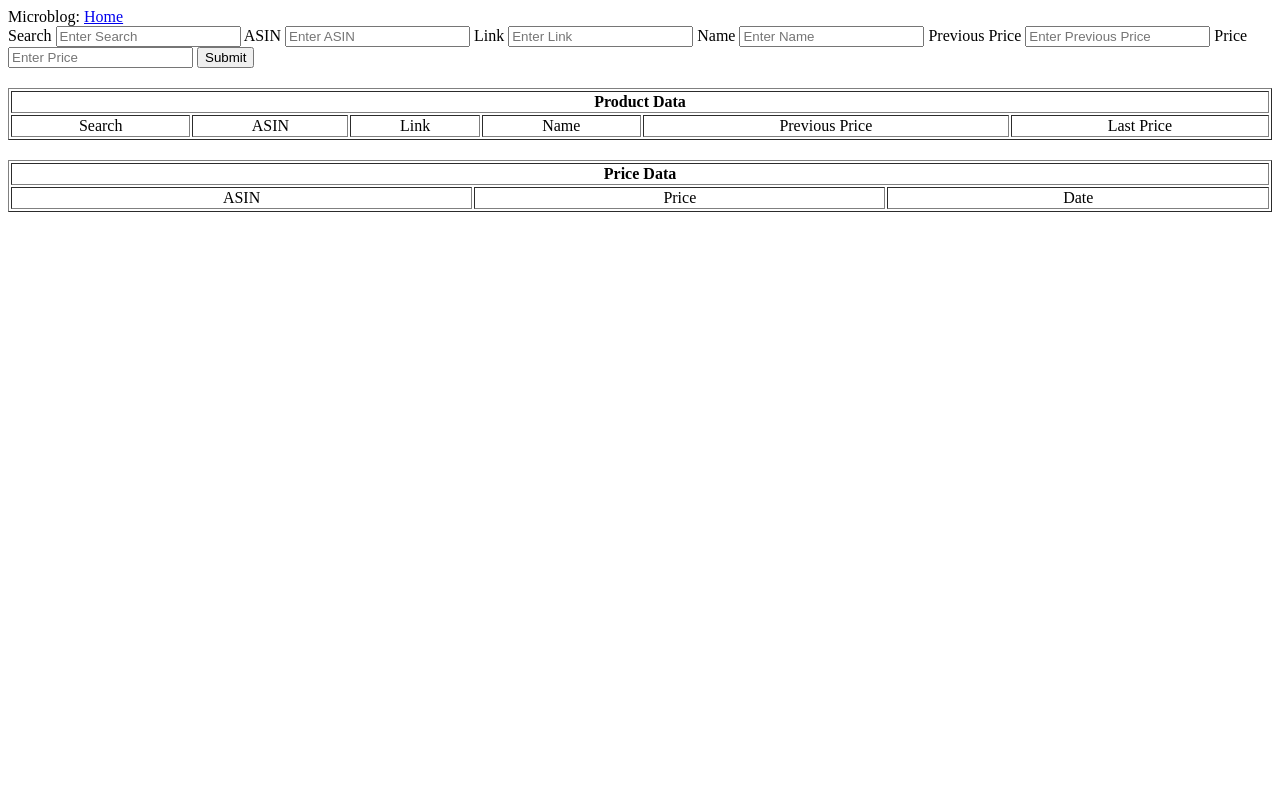
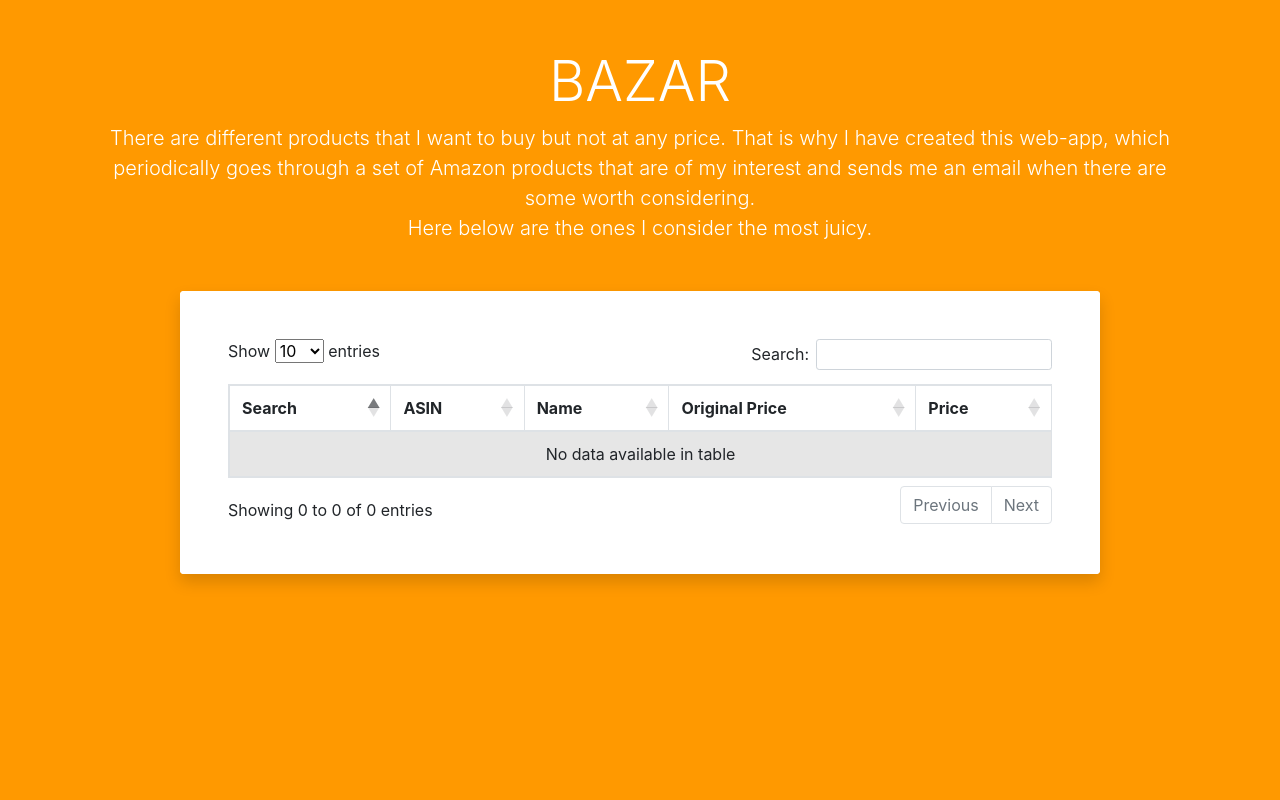
Before and after one commit to polmarin/Bazar, a Flask app: page /index in a window 1280 px wide. Run offline with Flask 2, Linux system fonts and the light colour scheme; data that the repository does not hold is empty; parts of the project's set-up code (start-up, migrations or seed data) failed here and were passed over; some libraries are stand-ins or nearby versions.

Commit message:
Several styling changes

```diff
--- a/app/templates/base.html
+++ b/app/templates/base.html
@@ -2,19 +2,19 @@
 
 <head>
     {% if title %}
-    <title>{{ title }} - microblog</title>
+    <title>{{ title }} - Bazar</title>
     {% else %}
-    <title>microblog</title>
+    <title>Bazar</title>
     {% endif %}
 </head>
 
 <body>
+    <!--
     <div>
-        Microblog:
+        Bazar:
         <a href="{{ url_for('index') }}">Home</a>
-        <!--
-        <a href="{{ url_for('search') }}">Search</a>-->
-    </div>
+        <a href="{{ url_for('search') }}">Search</a>
+    </div>-->
     {% block content %}{% endblock %}
 </body>
 
--- a/app/templates/index.html
+++ b/app/templates/index.html
@@ -1,72 +1,87 @@
 {% extends "base.html" %}
 
 {% block content %}
-<form class="form-inline" action="" method="POST">
-    <label>Search</label>
-    <input type="text" id="search" placeholder="Enter Search" name="search">
-    <label>ASIN</label>
-    <input type="text" id="asin" placeholder="Enter ASIN" name="asin">
-    <label>Link</label>
-    <input type="text" id="link" placeholder="Enter Link" name="link">
-    <label>Name</label>
-    <input type="text" id="name" placeholder="Enter Name" name="name">
-    <label>Previous Price</label>
-    <input type="text" id="prev_price" placeholder="Enter Previous Price" name="prev_price">
-    <label>Price</label>
-    <input type="text" id="price" placeholder="Enter Price" name="price">
-    <button type="submit">Submit</button>
-</form>
+<link rel="stylesheet" href="https://cdnjs.cloudflare.com/ajax/libs/twitter-bootstrap/4.3.1/css/bootstrap.min.css">
+<link rel="stylesheet" href="https://stackpath.bootstrapcdn.com/font-awesome/4.7.0/css/font-awesome.min.css">
+<link rel="stylesheet" href="https://cdn.datatables.net/1.10.19/css/dataTables.bootstrap4.min.css">
+<style>
+    /*
+*
+* ==========================================
+* FOR DEMO PURPOSES
+* ==========================================
+*
+*/
 
+body {
+  min-height: 100vh;
+  max-width: 100vw;
+  background-color: #FF9900;
+}
+a{
+    color:black;
+}
+a:hover{
+    color: #FF9900;
+    text-transform:none;
+    text-decoration: none;
+}
+</style>
 
-<!-- The table where all the data from the DB will be appeared -->
-
-<table class="data" border="1" style="width: 100%; margin-top: 20px; text-align: center;">
+<div class="container py-5">
+    <header class="text-center text-white">
+        <h1 class="display-4">BAZAR</h1>
+        <p class="lead mb-0">
+            There are different products that I want to buy but not at any price. That is why I have created this web-app, which periodically
+            goes through a set of Amazon products that are of my interest and sends me an email when there are some worth considering.<br>
+            Here below are the ones I consider the most juicy.
+        </p>
+    </header>
+    <div class="row py-5">
+        <div class="col-lg-10 mx-auto">
+            <div class="card rounded shadow border-0">
+                <div class="card-body p-5 bg-white rounded">
+                    <div class="table-responsive">
+                        <table id="example" style="width:100%" class="table table-striped table-bordered">
+                            <thead>
                                 <tr>
-        <th colspan="6">Product Data</th>
+                                    <th>Search</th>
+                                    <th>ASIN</th>
+                                    <th>Name</th>
+                                    <th>Original Price</th>
+                                    <th>Price</th>
                                 </tr>
-    <tr>
-        <td>Search</td>
-        <td>ASIN</td>
-        <td>Link</td>
-        <td>Name</td>
-        <td>Previous Price</td>
-        <td>Last Price</td>
-    </tr>
-
-    <!-- The user_data is a variable containing all the user data from the DB. -->
-
+                            </thead>
+                            <tbody>
                                 {% for product in product_data %}
                                 <tr>
                                     <td>{{product.search}}</td>
                                     <td>{{product.asin}}</td>
-        <td>{{product.link}}</td>
-        <td>{{product.name}}</td>
-        <td>{{product.prev_price}}</td>
-        <td>{{product.last_price}}</td>
+                                    <td><a href="{{product.link}}">{{product.name}}</a></td>
+                                    <td>{{product.prev_price}}€</td>
+                                    <td>{{product.last_price}}€</td>
                                 </tr>
                                 {% endfor %}
+                            </tbody>
+                        </table>
+                    </div>
+                </div>
+            </div>
+        </div>
+    </div>
+</div>
 
-</table>
+<script src="https://code.jquery.com/jquery-3.3.1.slim.min.js"
+    integrity="sha256-9/aliU8dGd2tb6OSsuzixeV4y/faTqgFtohetphbbj0=" crossorigin="anonymous"></script>
+<script src="https://cdnjs.cloudflare.com/ajax/libs/twitter-bootstrap/4.3.1/js/bootstrap.bundle.min.js"></script>
+<script src="https://cdn.datatables.net/1.10.19/js/jquery.dataTables.min.js"></script>
+<script src="https://cdn.datatables.net/1.10.19/js/dataTables.bootstrap4.min.js"></script>
+<script>
+    $(function () {
+        $(document).ready(function () {
+            $('#example').DataTable();
+        });
+    });
+</script>
 
-<table class="data" border="1" style="width: 100%; margin-top: 20px; text-align: center;">
-    <tr>
-        <th colspan="6">Price Data</th>
-    </tr>
-    <tr>
-        <td>ASIN</td>
-        <td>Price</td>
-        <td>Date</td>
-    </tr>
-
-    <!-- The user_data is a variable containing all the user data from the DB. -->
-
-    {% for price in price_data %}
-    <tr>
-        <td>{{price.asin}}</td>
-        <td>{{price.price}}</td>
-        <td>{{price.date}}</td>
-    </tr>
-    {% endfor %}
-
-</table>
 {% endblock %}
--- a/app/utils/functions.py
+++ b/app/utils/functions.py
@@ -190,7 +190,7 @@ def send_multiple_products_mail(interesting, mail = "12polmarin12@gmail.com"):
     for search in interesting:
         html += f"""
             <br>
-            <h2>{search}</h2>
+            <h2 style="font-family:'Oswald', sans-serif;text-transform:uppercase;color: #FEE715FF">{search}</h2>
             <table style="font-family:'Oswald', sans-serif; color: #FEE715FF;">
                 <tr style="font-family:'Oswald', sans-serif; color: #FEE715FF;text-align: center">
                     <th>Name</th>
@@ -203,7 +203,7 @@ def send_multiple_products_mail(interesting, mail = "12polmarin12@gmail.com"):
         for product in interesting[search]:
             html += f"""
                 <tr style="font-family:'Oswald', sans-serif; color: #FEE715FF;">
-                    <td>{product["Product"].name}</td>
+                    <td><a href="{product["Product"].link}">{product["Product"].name}</a></td>
                     <td>{product["Product"].prev_price}€</td>
                     <td>{product["Last Price"]}€</td>
                     <td>{product["Product"].price}€</td>
--- a/app/utils/web_driver_conf.py
+++ b/app/utils/web_driver_conf.py
@@ -9,7 +9,8 @@ CHROMEDRIVER_PATH = '/app/.chromedriver/bin/chromedriver'
 
 def get_chrome_web_driver(options):
     try:
-        return webdriver.Chrome("chromedriver", chrome_options=options)
+        #return webdriver.Chrome("chromedriver", chrome_options=options)
+        return webdriver.Chrome(ChromeDriverManager().install(), chrome_options = options)
     except:
         return webdriver.Chrome(executable_path=CHROMEDRIVER_PATH, chrome_options=options)
         #return webdriver.Chrome(executable_path="/Users/polmarin/Documents/Coding/Python/Flask/buyCheap/app/utils/chromedriver", chrome_options=options)
@@ -19,7 +20,7 @@ def get_web_driver_options():
     chrome_options = webdriver.ChromeOptions()
     chrome_options.add_argument('--disable-gpu')
     chrome_options.add_argument('--no-sandbox')
-    chrome_options.binary_location = GOOGLE_CHROME_PATH
+    #chrome_options.binary_location = GOOGLE_CHROME_PATH
     chrome_options.add_argument('--disable-dev-shm-usage')
     chrome_options.add_argument("--window-size=1920,1080")
     return chrome_options
```
Also changed, not shown: app/templates/index2.html (added, +81 -0 lines), app.db. Lines whose indentation alone changed are shown as unchanged.
